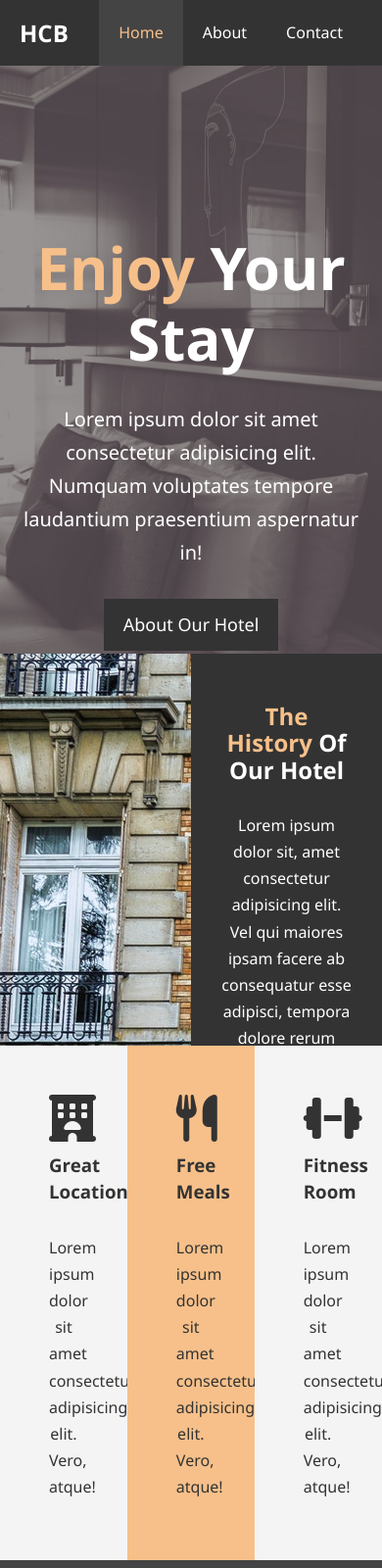
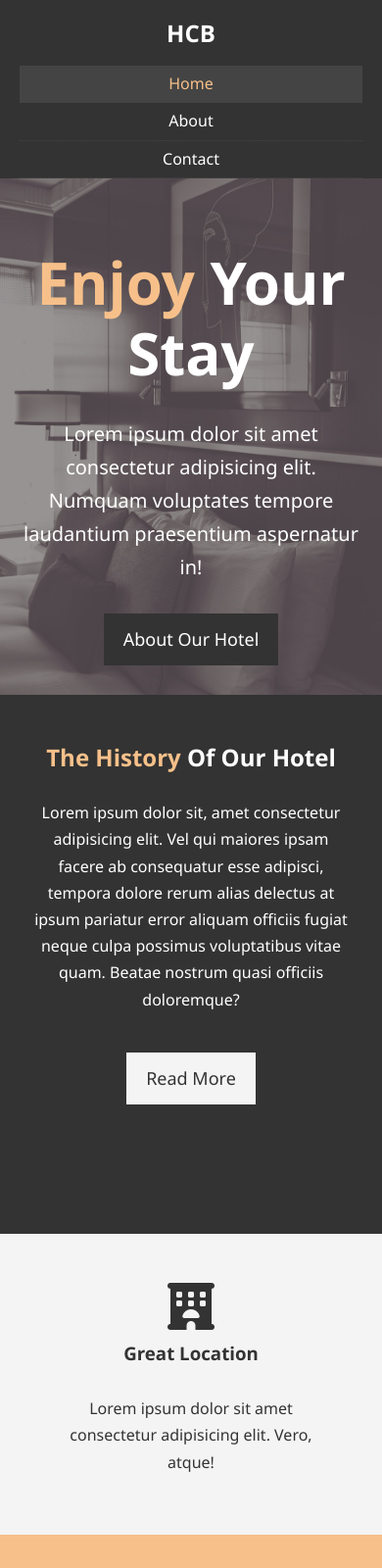
Before and after one commit to kartikkher/hotel-website, a plain HTML site: page index.html in a window 390 px wide. Shown: the top 1600 px of the page at 98% size. Drawn offline with Linux system fonts and the light colour scheme.

Commit message:
WIP: Media queries added for responsive design

```diff
--- a/about.html
+++ b/about.html
@@ -6,6 +6,7 @@
   <meta name="description" content="Welcome to the most extraordinary hotel in Cambridge, Cambridgeshire">
   <meta name="keyword" content="hotel, cambridge, cambridgeshire">
   <link rel="stylesheet" href="./css/style.css">
+  <link rel="stylesheet" media="screen and (max-width: 768px)" href="./css/mobile.css">
   <title>Hotel CB | About</title>
 </head>
 <body>
--- /dev/null
+++ b/css/mobile.css
@@ -0,0 +1,64 @@
+#navbar .logo {
+  float: none;
+  text-align: center;
+}
+
+#navbar ul, #navbar ul li {
+  float: none;
+}
+
+#navbar ul li a {
+  padding: 5px;
+  border-bottom: #444 dotted 1px;
+}
+
+/* Showcase */
+#showcase {
+  height: 100%;
+}
+
+#showcase .showcase-content {
+  padding-top: 70px;
+  padding-bottom: 30px;
+}
+
+/* Home Info */
+
+#home-info {
+  height: 550px;
+}
+
+#home-info .info-img {
+  display: none;
+}
+
+#home-info .info-content {
+  float: none;
+  width: 100%;
+}
+
+/* Boxes */
+.box {
+  float: none;
+  width: 100%;
+}
+
+/* About */
+#about-info .info-right,
+#about-info .info-left {
+  float: none;
+  width: 100%;
+}
+
+.l-heading {
+  text-align: center;
+}
+
+#about-info .info-right {
+  margin-top: 30px;
+}
+
+/* Contact */
+#contact-info .box {
+  border-bottom: #444 dotted 1px;
+}
--- a/css/style.css
+++ b/css/style.css
@@ -80,7 +80,8 @@ p {
 }
 
 .l-heading {
-	font-size: 40px;
+  font-size: 40px;
+  line-height: 1.2;
 }
 
 /* Padding */
@@ -99,14 +100,14 @@ p {
   color: #fff;
 }
 
-#navbar h1 {
+#navbar .logo {
   float: left;
   padding-top: 20px;
 }
 
 #navbar ul {
+  float: right;
   list-style: none;
-  float: right;
 }
 
 #navbar ul li {
@@ -144,12 +145,12 @@ p {
 
 #showcase .showcase-content p {
   padding-bottom: 20px;
-  line-height: 1.7em;;
+  line-height: 1.7em;
 }
 
 /* Home info */
 #home-info {
-  height: 400px;
+  height: 450px;
 }
 
 #home-info .info-img {
@@ -206,7 +207,7 @@ p {
 
 /* Testimonials */
 #testimonials {
-	height: 600px;
+	height: 100%;
 	background: url('../img/test-bg.jpg') no-repeat center center/cover;
 	padding-top: 100px;
 }
--- a/index.html
+++ b/index.html
@@ -7,6 +7,7 @@
   <meta name="keyword" content="hotel, cambridge, cambridgeshire">
   <script src="https://kit.fontawesome.com/bf308472c3.js" crossorigin="anonymous"></script>
   <link rel="stylesheet" href="./css/style.css">
+  <link rel="stylesheet" media="screen and (max-width: 768px)" href="./css/mobile.css">
   <title>Hotel CB | Welcome</title>
 </head>
 <body>
```
Also changed, not shown: contact.html (+1 -0 lines).
